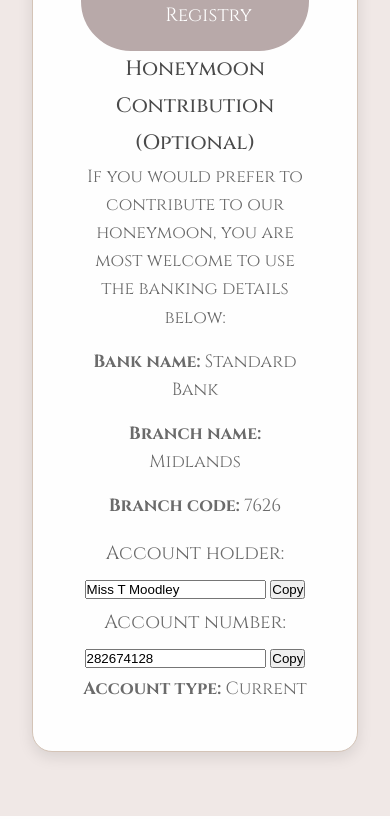
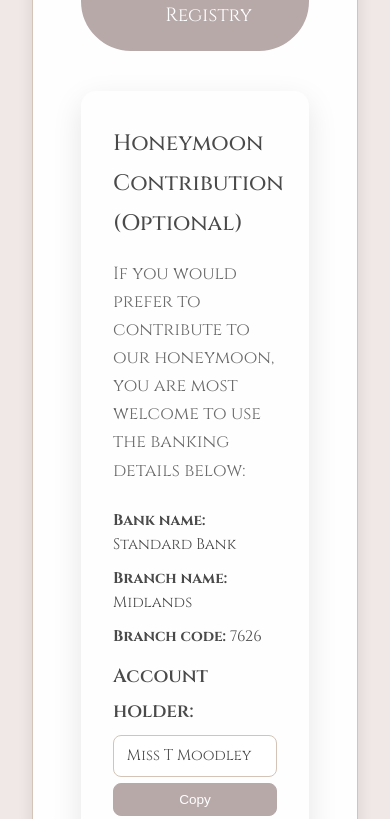
Before and after one commit to A-T-Consulting/ashwinandteshanya.co.za, a plain HTML site: page index.html in a window 390 px wide. Shown: the part 10331-11150 px from the top of the page. Drawn offline with Linux system fonts and the light colour scheme; a web font is replaced by a local one.

Commit message:
Wedding registry changes

```diff
--- a/styles.css
+++ b/styles.css
@@ -1147,6 +1147,100 @@ section:not(:last-child) {
     transform: translateY(-2px);
 }
 
+.honeymoon-fund {
+    margin-top: 2.5rem;
+    padding: 2rem;
+    background: var(--ivory);
+    border-radius: 15px;
+    box-shadow: 0 10px 30px var(--shadow);
+    text-align: left;
+}
+
+.honeymoon-fund h4 {
+    font-family: 'Cinzel', serif;
+    font-size: 1.4rem;
+    color: var(--text-dark);
+    margin-bottom: 1rem;
+}
+
+.honeymoon-fund p {
+    font-family: 'Cinzel', serif;
+    color: var(--text-light);
+    margin-bottom: 0.8rem;
+}
+
+.bank-details {
+    margin-top: 1.5rem;
+}
+
+.bank-details p {
+    margin-bottom: 0.6rem;
+    font-size: 0.95rem;
+    color: var(--text-dark);
+}
+
+.bank-details .copy-row {
+    display: flex;
+    flex-direction: column;
+    gap: 0.4rem;
+    margin-bottom: 1rem;
+}
+
+.bank-details label {
+    font-weight: 600;
+    color: var(--text-dark);
+}
+
+.bank-details .copy-field {
+    display: flex;
+    align-items: center;
+    gap: 0.6rem;
+}
+
+.bank-details input.copy-input {
+    flex: 1;
+    padding: 0.6rem 0.8rem;
+    border: 1px solid var(--primary-color);
+    border-radius: 8px;
+    font-family: 'Cinzel', serif;
+    font-size: 0.95rem;
+    color: var(--text-dark);
+    background: var(--white);
+}
+
+.bank-details button.copy-btn {
+    padding: 0.5rem 1rem;
+    border-radius: 8px;
+    border: 1px solid var(--accent-color);
+    background: var(--accent-color);
+    color: var(--white);
+    font-size: 0.85rem;
+    cursor: pointer;
+    transition: all 0.3s ease;
+}
+
+.bank-details button.copy-btn:hover {
+    background: transparent;
+    color: var(--accent-color);
+}
+
+@media (max-width: 600px) {
+    .bank-details .copy-field {
+        flex-direction: column;
+        align-items: stretch;
+        gap: 0.4rem;
+    }
+
+    .bank-details input.copy-input {
+        width: 100%;
+    }
+
+    .bank-details button.copy-btn {
+        width: 100%;
+        text-align: center;
+    }
+}
+
 /* Contact Section */
 .contact {
     padding: 7rem 0;
--- a/website.js
+++ b/website.js
@@ -185,6 +185,41 @@ document.addEventListener('keydown', (event) => {
 });
 
 // Countdown timer (optional)
+document.querySelectorAll('.copy-btn').forEach(button => {
+    button.addEventListener('click', () => {
+        const targetId = button.getAttribute('data-copy-target');
+        const input = document.getElementById(targetId);
+        if (!input) return;
+
+        const copyAction = text => {
+            button.textContent = 'Copied!';
+            setTimeout(() => {
+                button.textContent = 'Copy';
+            }, 2000);
+        };
+
+        if (navigator.clipboard && navigator.clipboard.writeText) {
+            navigator.clipboard.writeText(input.value)
+                .then(copyAction)
+                .catch(() => fallbackCopy(input, button, copyAction));
+        } else {
+            fallbackCopy(input, button, copyAction);
+        }
+    });
+});
+
+function fallbackCopy(input, button, onSuccess) {
+    input.select();
+    input.setSelectionRange(0, input.value.length);
+    try {
+        document.execCommand('copy');
+        onSuccess();
+    } catch (err) {
+        console.error('Failed to copy text:', err);
+        button.textContent = 'Copy';
+    }
+}
+
 function updateCountdown() {
     const weddingDate = new Date('2026-01-17T14:00:00').getTime();
     const now = new Date().getTime();
```
